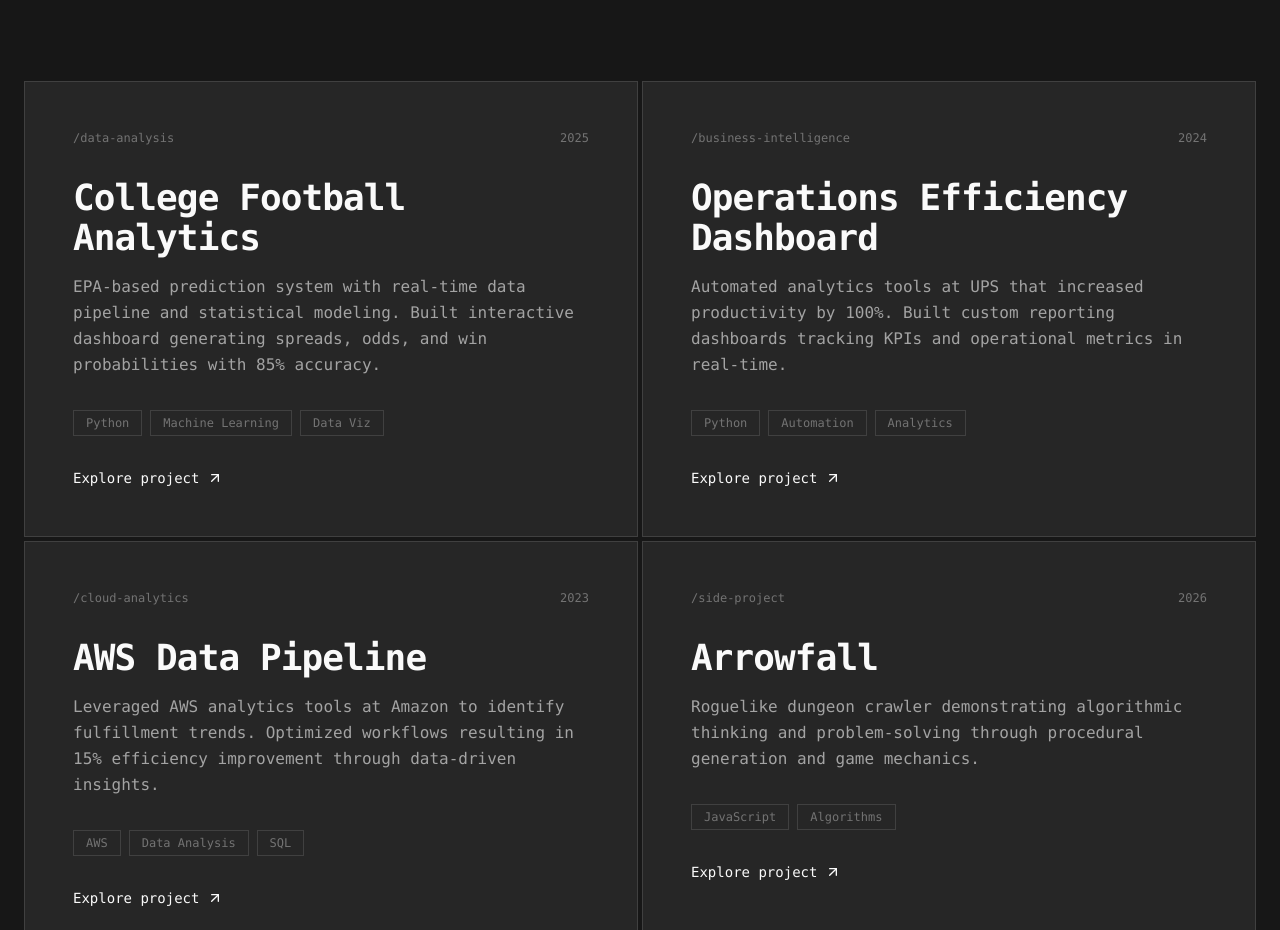
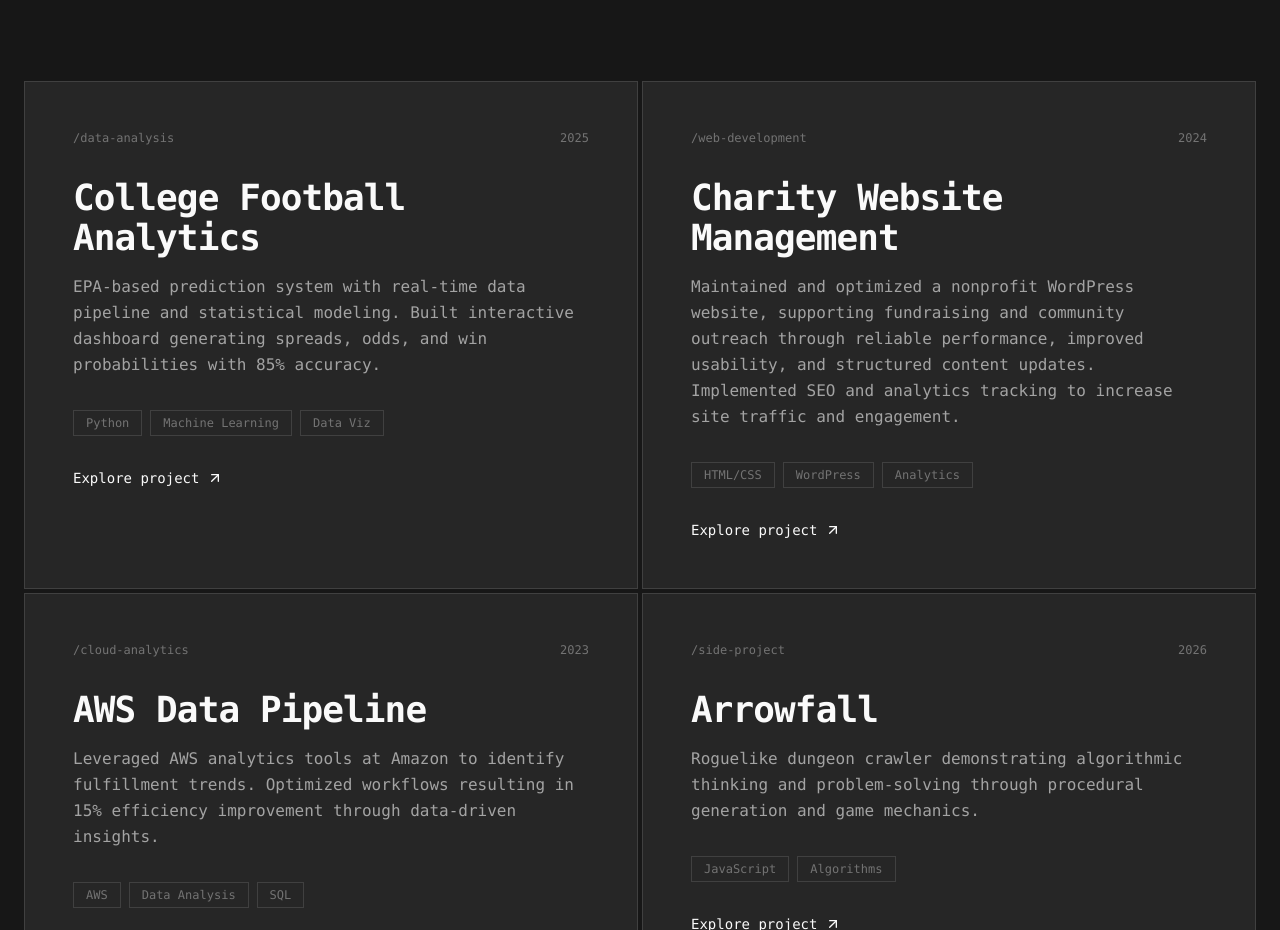
Before and after one commit to traysir/Blackwell-Portfolio, a React (Create React App) app: page / in a window 1280 px wide. Shown: the part 1902-2832 px from the top of the page. Built offline with nearby package versions, Linux system fonts and the light colour scheme.

Commit message:
Update index.html

```diff
--- a/src/App.tsx
+++ b/src/App.tsx
@@ -48,11 +48,11 @@ export default function Portfolio() {
       color: "violet"
     },
     {
-      title: "Operations Efficiency Dashboard",
+      title: "Charity Website Management",
       year: "2024",
-      category: "Business Intelligence",
-      description: "Automated analytics tools at UPS that increased productivity by 100%. Built custom reporting dashboards tracking KPIs and operational metrics in real-time.",
-      tags: ["Python", "Automation", "Analytics"],
+      category: "Web Development",
+      description: "Maintained and optimized a nonprofit WordPress website, supporting fundraising and community outreach through reliable performance, improved usability, and structured content updates. Implemented SEO and analytics tracking to increase site traffic and engagement.",
+      tags: ["HTML/CSS", "WordPress", "Analytics"],
       link: "#",
       color: "emerald"
     },
```
